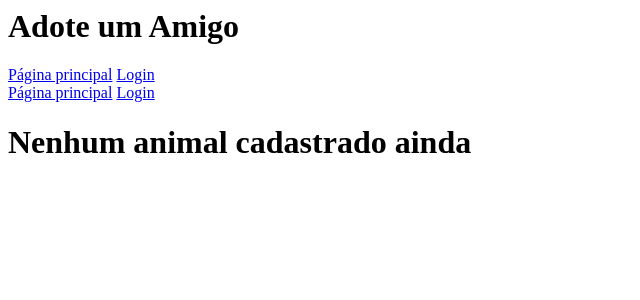
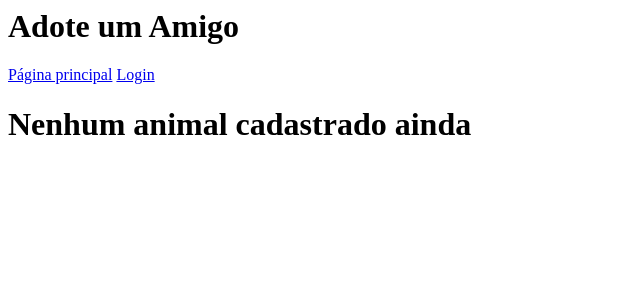
Before and after one commit to leonardofguedes/Adopt-Pet, a Django app: page / in a window 1280 px wide. Shown: the top 300 px of the page, without its empty margins (0-640 px from the left). Run offline with Django 3.2, Linux system fonts and the light colour scheme; data that the repository does not hold is empty.

Commit message:
Refatorando

```diff
--- a/dogncat/templates/dogncat/pages/home.html
+++ b/dogncat/templates/dogncat/pages/home.html
@@ -1,14 +1,16 @@
 {% extends 'dogncat/partials/base.html' %}
+{% load static %}
 
 {% block content %}
-{% include 'dogncat/partials/navhome.html' %}
-        <div class="main-content main-content-list container">
-            {% for animal in animals %}
-                {% include 'dogncat/partials/card.html' %}
-            {% empty %}
+
+    <div class="cards">
+        {% for animal in animals %}
+            {% include 'dogncat/partials/card_test.html' %}
+        {% empty %}
                 <div class="center m-y">
                     <h1>Nenhum animal cadastrado ainda</h1>
                 </div>
-            {% endfor %}
-        </div>
-{% endblock content %}
+        {% endfor %}
+    </div>
+
+{% endblock %}
```
